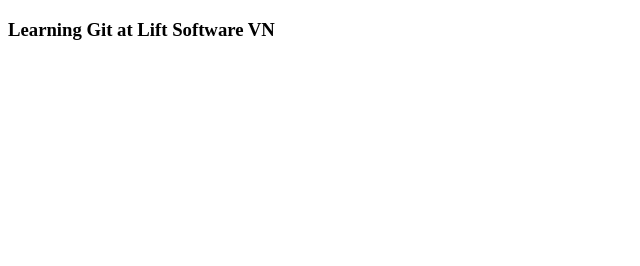
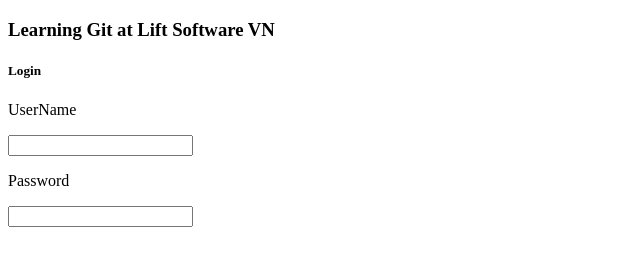
Before and after one commit to ninhnd-lift/Leaning-Git, a plain HTML site: page Learning-Git/index.html in a window 1280 px wide. Shown: the whole page, without its empty margins (0-640 px from the left). Drawn offline with Linux system fonts and the light colour scheme.

Commit message:
feat: add ui login

```diff
--- a/Learning-Git/index.html
+++ b/Learning-Git/index.html
@@ -7,5 +7,15 @@
   </head>
   <body>
     <h3>Learning Git at Lift Software VN</h3>
+
+    <h5>Login</h5>
+    <div>
+      <p>UserName</p>
+      <input type="text" />
+    </div>
+    <div>
+      <p>Password</p>
+      <input type="password" />
+    </div>
   </body>
 </html>
```
